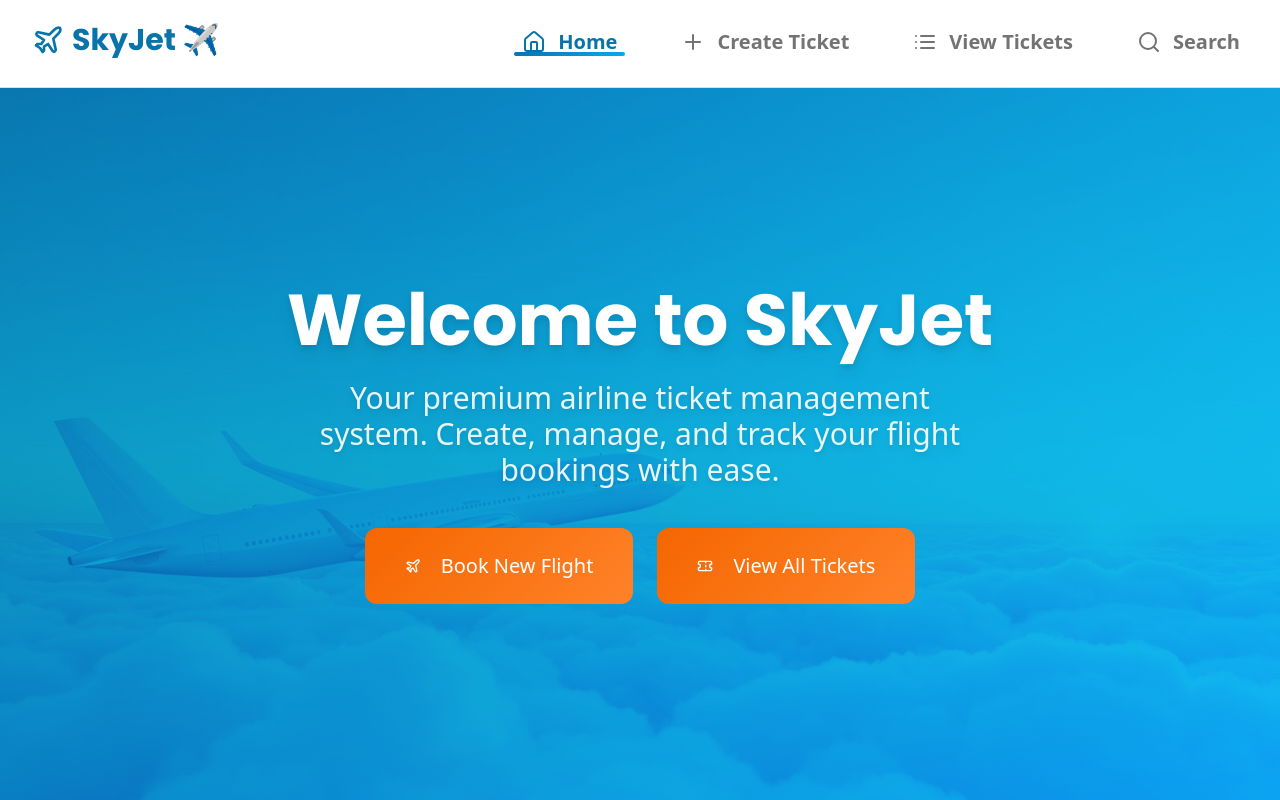
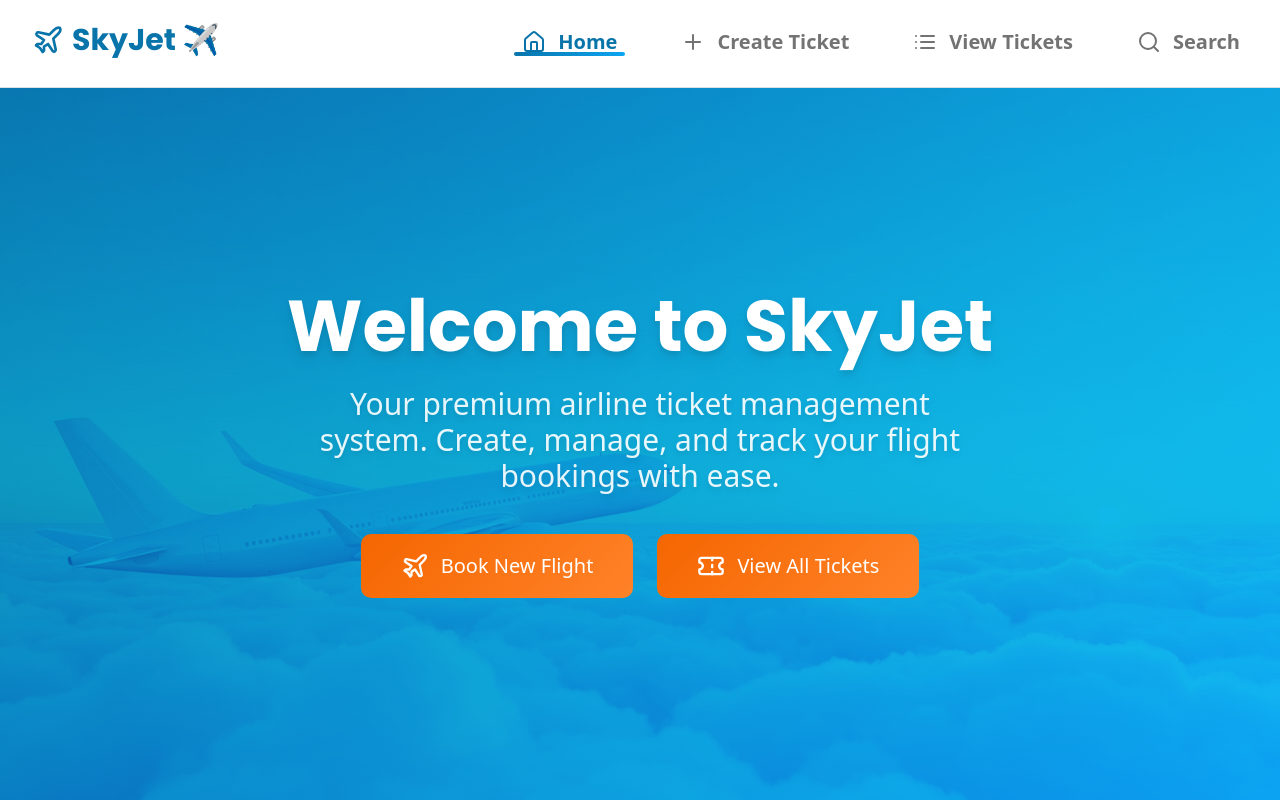
Before and after one commit to Nkwenti-Severian-Ndongtsop/spring-boot-project, a React (Vite) app in the folder frontend/: page / in a window 1280 px wide. Built offline with nearby package versions, Linux system fonts and the light colour scheme.

Commit message:
refactor: simplify button component by importing buttonVariants and improving type safety

```diff
--- a/frontend/src/components/ui/button.tsx
+++ b/frontend/src/components/ui/button.tsx
@@ -1,57 +1,26 @@
-import * as React from "react"
-import { Slot } from "@radix-ui/react-slot"
-import { cva, type VariantProps } from "class-variance-authority"
-
-import { cn } from "@/lib/utils"
-
-const buttonVariants = cva(
-  "inline-flex items-center justify-center gap-2 whitespace-nowrap rounded-lg text-sm font-medium ring-offset-background transition-all duration-300 focus-visible:outline-none focus-visible:ring-2 focus-visible:ring-ring focus-visible:ring-offset-2 disabled:pointer-events-none disabled:opacity-50 [&_svg]:pointer-events-none [&_svg]:size-4 [&_svg]:shrink-0",
-  {
-    variants: {
-      variant: {
-        default: "bg-gradient-sky text-primary-foreground hover:shadow-hover hover:scale-105 active:scale-95",
-        destructive:
-          "bg-destructive text-destructive-foreground hover:bg-destructive/90 hover:shadow-soft",
-        outline:
-          "border border-input bg-card hover:bg-accent hover:text-accent-foreground hover:shadow-soft",
-        secondary:
-          "bg-secondary text-secondary-foreground hover:bg-secondary/80 hover:shadow-soft",
-        ghost: "hover:bg-accent hover:text-accent-foreground",
-        link: "text-primary underline-offset-4 hover:underline hover:text-primary-glow",
-        accent: "bg-gradient-sunset text-accent-foreground hover:shadow-hover hover:scale-105 active:scale-95",
-      },
-      size: {
-        default: "h-10 px-4 py-2",
-        sm: "h-9 rounded-lg px-3",
-        lg: "h-12 rounded-lg px-8 text-base",
-        icon: "h-10 w-10",
-      },
-    },
-    defaultVariants: {
-      variant: "default",
-      size: "default",
-    },
-  }
-)
+import * as React from "react";
+import { Slot } from "@radix-ui/react-slot";
+import { cn } from "@/lib/utils";
+import { buttonVariants, ButtonVariants } from "./button-variants";
 
 export interface ButtonProps
   extends React.ButtonHTMLAttributes<HTMLButtonElement>,
-    VariantProps<typeof buttonVariants> {
-  asChild?: boolean
+    ButtonVariants {
+  asChild?: boolean;
 }
 
 const Button = React.forwardRef<HTMLButtonElement, ButtonProps>(
   ({ className, variant, size, asChild = false, ...props }, ref) => {
-    const Comp = asChild ? Slot : "button"
+    const Comp = asChild ? Slot : "button";
     return (
       <Comp
-        className={cn(buttonVariants({ variant, size, className }))}
+        className={cn(buttonVariants({ variant, size }), className)}
         ref={ref}
         {...props}
       />
-    )
+    );
   }
-)
-Button.displayName = "Button"
+);
+Button.displayName = "Button";
 
-export { Button, buttonVariants }
+export { Button };
```
